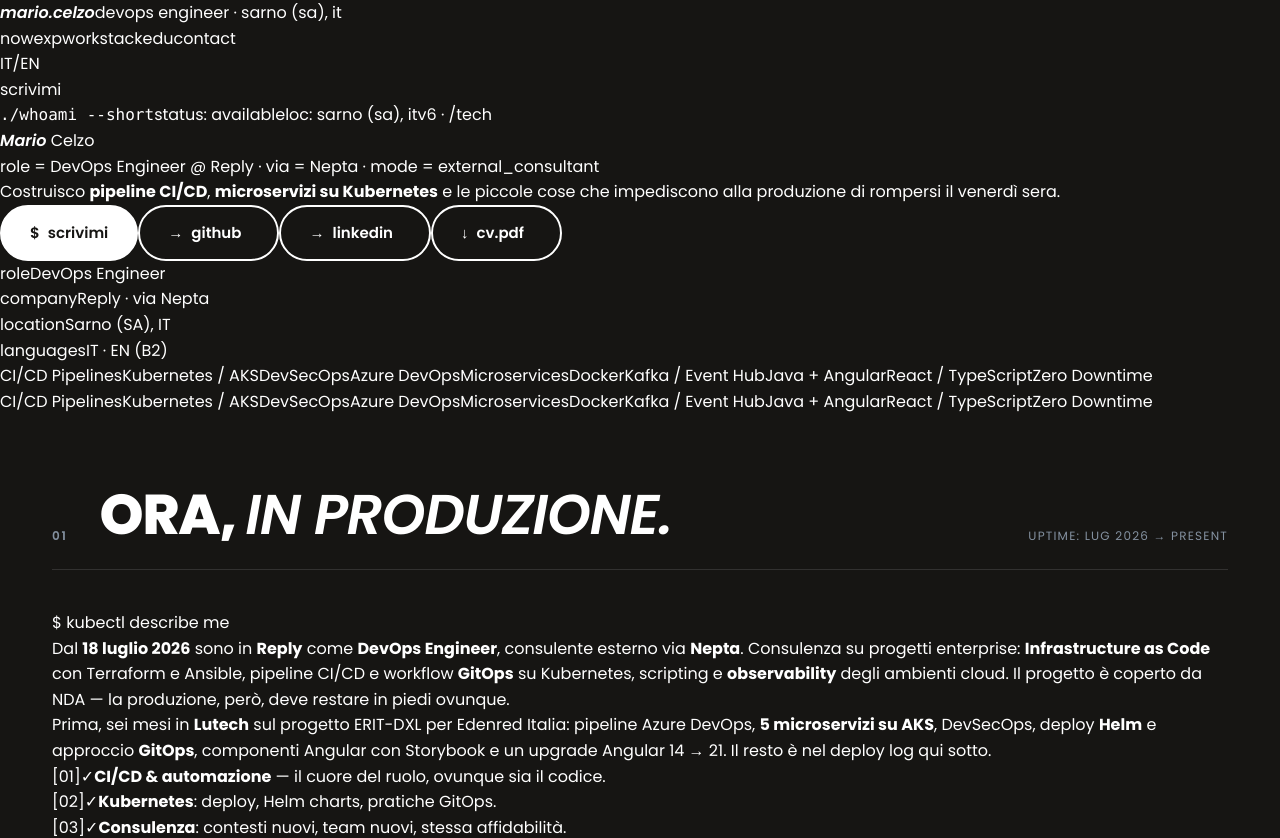
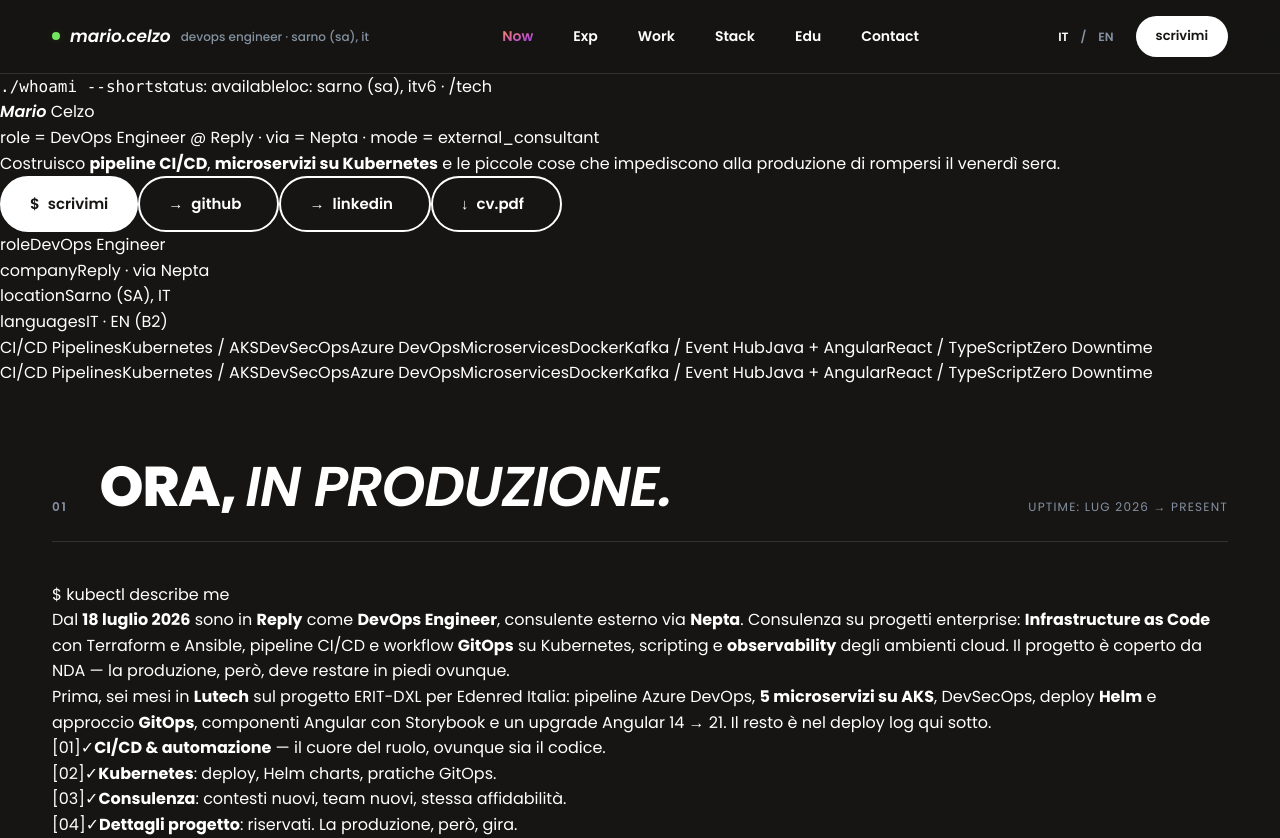
Before and after one commit to mariocelzo/portfolio-mario-celzo, a React (Vite) app: page / in a window 1280 px wide. Shown: the top 838 px of the page. Built offline with nearby package versions, Linux system fonts and the light colour scheme.

Commit message:
style: restyle header to match Figma

```diff
--- a/src/styles/index.css
+++ b/src/styles/index.css
@@ -2,3 +2,4 @@
 
 @import './tx/tokens.css';
 @import './tx/base.css';
+@import './tx/header.css';
--- /dev/null
+++ b/src/styles/tx/header.css
@@ -0,0 +1,68 @@
+/* ──── Header sticky ──── */
+.tx-header {
+  position: sticky;
+  top: 0;
+  z-index: 50;
+  background: rgba(22, 21, 19, 0.72); /* var(--bg) con opacità, come nel Figma (#222 @ 70%) */
+  backdrop-filter: saturate(140%) blur(12px);
+  -webkit-backdrop-filter: saturate(140%) blur(12px);
+  border-bottom: 1px solid var(--rule);
+}
+.tx-header__inner {
+  display: grid;
+  grid-template-columns: auto 1fr auto;
+  align-items: center;
+  gap: 24px;
+  padding: 16px 32px;
+  max-width: 1240px;
+  margin: 0 auto;
+  font-family: var(--font-sans);
+  font-size: 14px;
+}
+.tx-header__mark { display: inline-flex; align-items: center; gap: 10px; color: var(--ink); }
+.tx-header__mark .dot {
+  width: 8px; height: 8px; border-radius: 50%;
+  background: var(--positive);
+  box-shadow: 0 0 8px var(--positive-soft);
+  flex-shrink: 0;
+  animation: tx-pulse 2.2s ease-in-out infinite;
+}
+@keyframes tx-pulse { 0%, 100% { opacity: 1; } 50% { opacity: 0.4; } }
+.tx-header__mark .you {
+  font-family: var(--font-sans);
+  font-weight: 700;
+  font-size: 17px;
+}
+.tx-header__mark .role {
+  color: var(--ink-mute);
+  font-size: 12px;
+  font-weight: 500;
+}
+.tx-header__nav {
+  display: flex; gap: 40px;
+  justify-self: center;
+  font-size: 14px; font-weight: 600;
+  color: var(--ink);
+}
+.tx-header__nav a { position: relative; transition: opacity 200ms ease; text-transform: capitalize; }
+.tx-header__nav a:hover { opacity: 0.7; }
+.tx-header__nav a.is-active { color: transparent; background-image: var(--grad-hero); -webkit-background-clip: text; background-clip: text; }
+.tx-header__right { display: flex; align-items: center; gap: 16px; }
+.tx-lang { display: inline-flex; gap: 6px; font-size: 12px; font-weight: 600; }
+.tx-lang button { background: transparent; border: 0; color: var(--ink-mute); font: inherit; padding: 4px 6px; }
+.tx-lang button.is-active { color: var(--ink); }
+.tx-lang span { color: var(--ink-mute); align-self: center; }
+.tx-cta {
+  display: inline-flex; align-items: center;
+  padding: 10px 20px;
+  border-radius: 999px;
+  background: var(--ink);
+  color: var(--bg);
+  font-family: var(--font-sans);
+  font-size: 13px; font-weight: 600;
+  transition: transform 240ms cubic-bezier(0.16,1,0.3,1);
+}
+.tx-cta:hover { transform: translateY(-1px); }
+
+@media (max-width: 1100px) { .tx-header__mark .role { display: none; } }
+@media (max-width: 920px) { .tx-header__nav { display: none; } }
```
